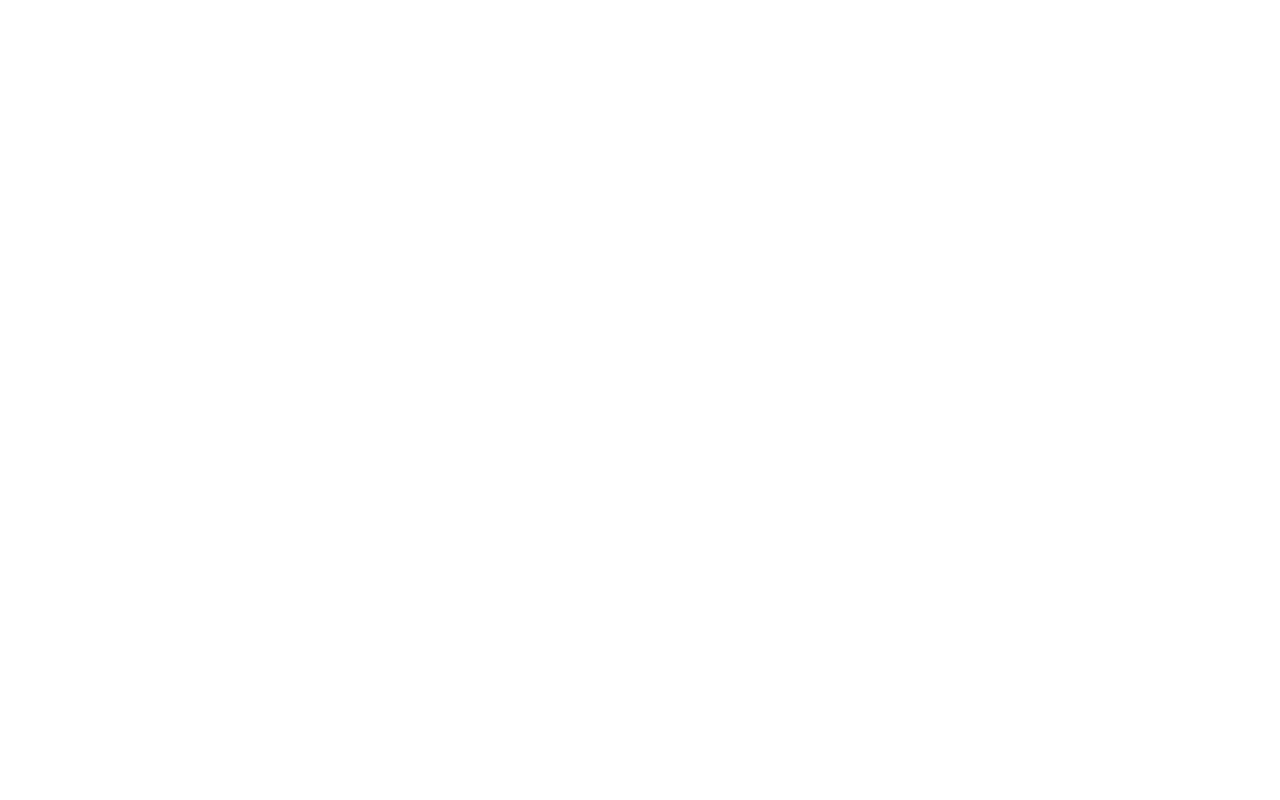
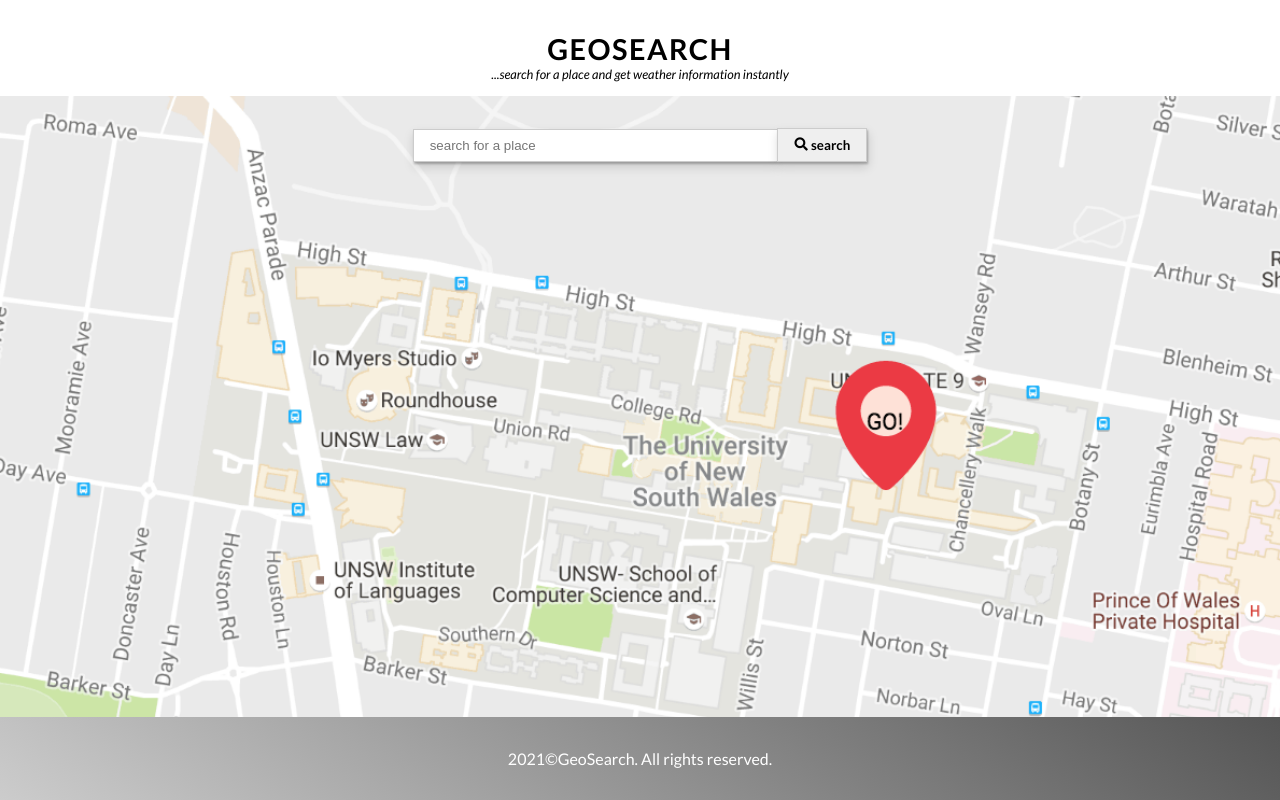
Before and after one commit to ellacmd/GeoSearch, a plain HTML site: page index.html in a window 1280 px wide. Drawn offline with Linux system fonts and the light colour scheme.

Commit message:
create UI, closes #1

```diff
--- a/index.html
+++ b/index.html
@@ -6,9 +6,22 @@
     <meta name="viewport" content="width=device-width, initial-scale=1.0">
     <title>GeoSearch</title>
     <link rel="stylesheet" href="styles.css">
+     <!-- Icons -->
+     <link rel="stylesheet" href="https://cdnjs.cloudflare.com/ajax/libs/font-awesome/5.15.3/css/all.min.css" integrity="sha512-iBBXm8fW90+nuLcSKlbmrPcLa0OT92xO1BIsZ+ywDWZCvqsWgccV3gFoRBv0z+8dLJgyAHIhR35VZc2oM/gI1w==" crossorigin="anonymous" />
+     <!-- Font -->
 </head>
 <body>
-
+    <header>
+        <h1 class="title">Geosearch</h1>
+        <p class="slogan">...search for a place and get weather information instantly</p>
+    </header>
+    <main>
+        <div class="searchbox">
+            <input type="search" name="search" id="search" class="search" placeholder="search for a place">
+            <button class="searchbtn"><i class="fas fa-search"></i>search</button>
+        </div>
+    </main>
+    <footer>2021&copy;GeoSearch. All rights reserved.</footer>
     <script src="./script.js"></script>
 </body>
 </html>
--- a/styles.css
+++ b/styles.css
@@ -0,0 +1,95 @@
+@import url('https://fonts.googleapis.com/css2?family=Lato:ital,wght@0,300;0,400;0,700;1,400&display=swap');
+
+* {
+    box-sizing: border-box;
+    padding: 0;
+    margin: 0;
+}
+
+html {
+    font-family: 'Lato', sans-serif;
+}
+
+body {
+    /* So that 1 rem = 10px -> 10/16*100 = 62.5% */
+    font-size: 62.5%;
+}
+
+header, main, footer {
+    padding: 2rem;
+}
+
+header {
+    box-shadow: 2px 2px 5px rgba(0, 0, 0, 0.15);
+    height: 6rem;
+}
+
+.title {
+    font-size: 1.8rem;
+    letter-spacing: 1.5px;
+    text-transform: uppercase;
+    text-align: center;
+}
+
+.slogan {
+    text-align: center;
+    font-style: italic;
+    font-size: .8rem;
+}
+
+/* Main */
+
+main {
+    background: url('./img/map.png'), center,center,  no-repeat;
+    background-size: cover;
+    min-height: calc(100vh - 6rem);
+}
+
+.searchbox {
+    display: flex;
+    justify-content: center;
+    align-items: center;
+
+}
+
+.search {
+    padding: .5rem 1rem;
+    border: 1px solid #ccc;
+    width: 30%;
+    border-right: none;
+    box-shadow: 1px 2px 2px rgba(0, 0, 0, 0.25), 1px 5px 10px rgba(0, 0, 0, 0.15);
+    outline-width: 0;
+}
+
+.searchbtn {
+    padding: .5rem 1rem;
+    border: 0;
+    display: flex;
+    justify-content: center;
+    align-items: center;
+    border: 1px solid #ccc;
+    font-weight: bold;
+    font-family: inherit;
+    cursor: pointer;
+    transition: background-color .15s ease-in-out;
+    box-shadow: 1px 2px 2px rgba(0, 0, 0, 0.25), 1px 5px 10px rgba(0, 0, 0, 0.15);
+}
+
+.searchbtn:hover {
+    background-color: #999;
+}
+
+.searchbtn > i {
+    margin-right: .2rem;
+}
+
+/* Footer */
+footer {
+    font-size: 1rem;
+    text-align: center;
+    position: absolute;
+    bottom: 0;
+    width: 100vw;
+    color: #fff;
+    background-image: linear-gradient(35deg, #ccc, #555);
+}
```
Also changed, not shown: img/map.png (added).
